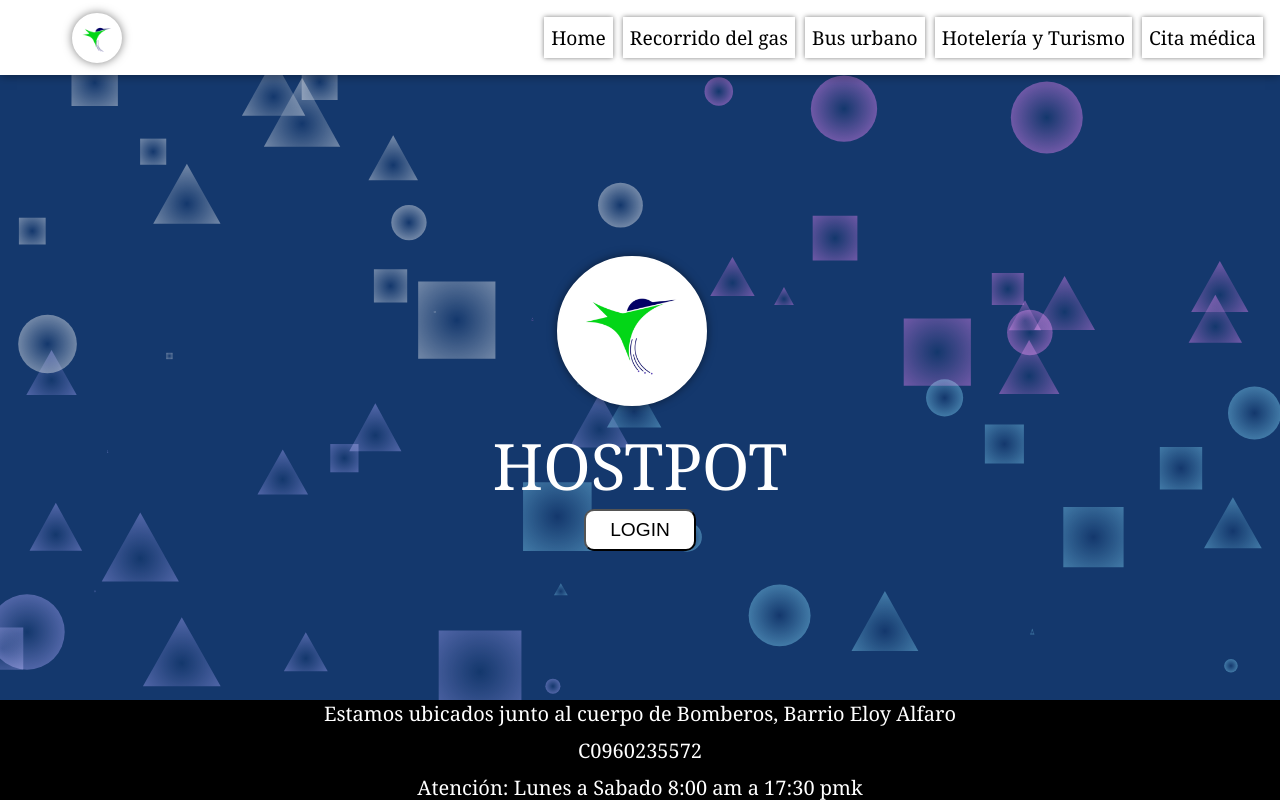
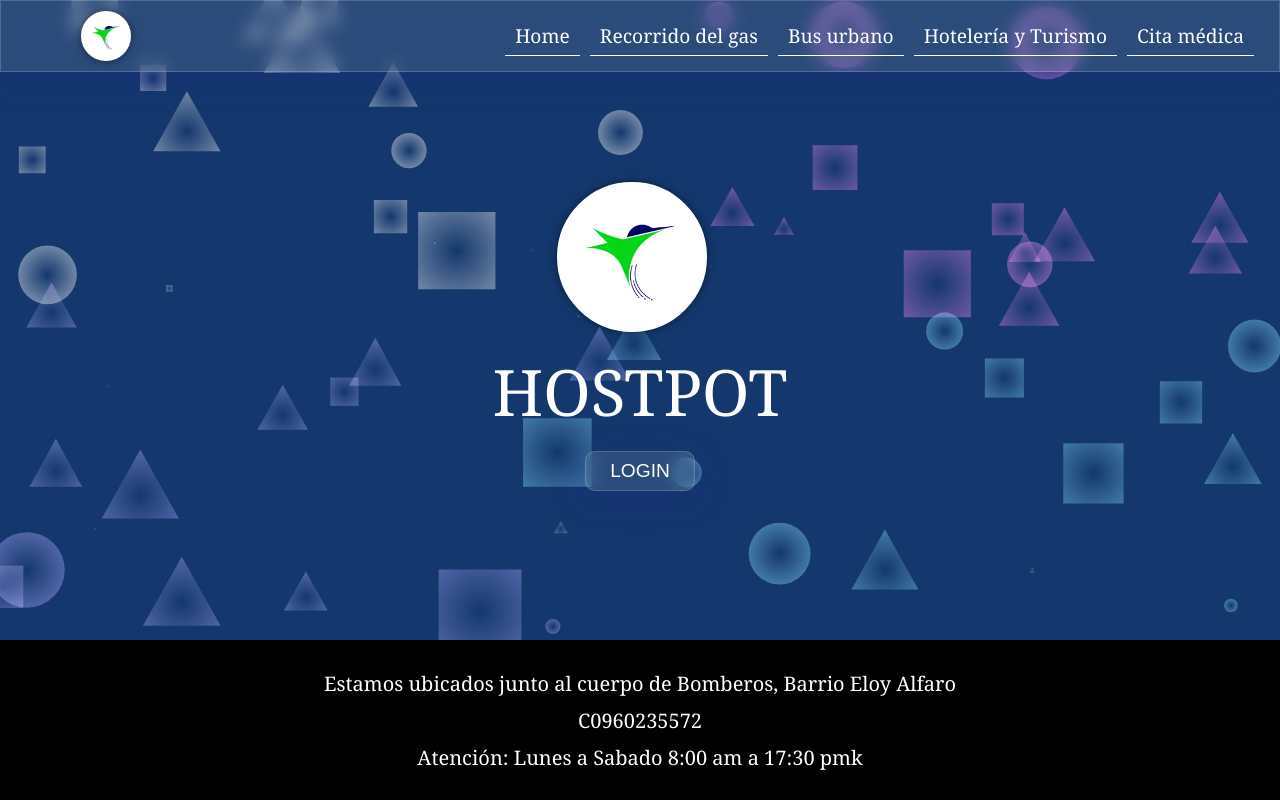
Before and after one commit to JuanISolis/Hostpot, a React (Vite) app: page / in a window 1280 px wide. Built offline with nearby package versions, Linux system fonts and the light colour scheme.

Commit message:
agregando

```diff
--- a/src/global/componentes/Login/LoginScreen.jsx
+++ b/src/global/componentes/Login/LoginScreen.jsx
@@ -14,7 +14,6 @@ export const LoginScreen = () => {
         navigate('/')
     }
 
-    // const [stateformUser, setStateformUser] = useState(false)
     return (
         <div className={style.loginScreen}>
 
--- a/src/global/componentes/header/Header.jsx
+++ b/src/global/componentes/header/Header.jsx
@@ -9,7 +9,6 @@ export const Header = () => {
             <Logo />
             <Navbar />
             <HamburgerLogo />
-
         </div>
     )
 }
--- a/src/global/componentes/header/Header.module.css
+++ b/src/global/componentes/header/Header.module.css
@@ -1,11 +1,20 @@
 .header{
-    color: black;
-    border: 2px solid #fff;
-    box-shadow: 0 0 10px rgba(0, 0, 0, 0.5);
+    position: fixed;
+    background: rgba(255, 255, 255, 0.1);
+    /* vidrio translúcido */
+    box-shadow: 0 8px 32px 0 rgba(31, 38, 135, 0.37);
+    backdrop-filter: blur(8px);
+    /* efecto de desenfoque */
+    -webkit-backdrop-filter: blur(10px);
+    /* soporte para Safari */
+    border: 1px solid rgba(255, 255, 255, 0.18);
+    color: white;
+    text-align: center;
+    width: 100%;
     display: flex;
-    padding: 10px;
-    align-items: center;
     justify-content: space-between;
+    padding: 10px 20px;
+    z-index: 1000;
 }
 
 @media screen and (min-width: 800px) {
--- a/src/global/componentes/heroAnimate/AnimatedHeader.jsx
+++ b/src/global/componentes/heroAnimate/AnimatedHeader.jsx
@@ -61,7 +61,7 @@ const HeroFinisher = () => {
             className="finisher-header"
             style={{
                 width: "100%",
-
+                height: "80vh",
                 position: "relative",
                 display: "flex",
                 alignItems: "center",
--- a/src/global/componentes/heroAnimate/buttonLogin.module.css
+++ b/src/global/componentes/heroAnimate/buttonLogin.module.css
@@ -1,8 +1,21 @@
 .btnLogin {
-    background-color: white;
+    background-color: rgba(255, 255, 255, 0.1);
     padding: 0.5rem 1.5rem;
     border-radius: 10px;
     font-size: 1.2rem;
-    border-radius: none;
     cursor: pointer;
+    box-shadow: 0 8px 32px 0 rgba(31, 38, 135, 0.37);
+    backdrop-filter: blur(8px);
+    -webkit-backdrop-filter: blur(10px);
+    border: 1px solid rgba(255, 255, 255, 0.18);
+    color: white;
+    text-align: center;
+    margin-top: 1rem;
+    /* Aquí agregamos la transición */
+    transition: background-color 0.3s ease, color 0.3s ease;
 }
+
+.btnLogin:hover {
+    background-color: rgb(0, 0, 0);
+    color: white;
+}
--- a/src/global/layouts/footer/footer.module.css
+++ b/src/global/layouts/footer/footer.module.css
@@ -1,13 +1,13 @@
 .footerContainer{
+    height: 20vh;
     background-color: black;
     display: flex;
     flex-direction: column;
     justify-content: center;
     align-items: center;
     color: white;
-    padding: 20px;
-    height: 100px;
     gap: 10px;
+
 
     p{
         color: white;
--- a/src/global/layouts/header/navbar/navbar.module.css
+++ b/src/global/layouts/header/navbar/navbar.module.css
@@ -5,14 +5,16 @@
 
 }
 li{
-    padding: 5px;
     margin: 5px;
-    border: 2px solid #fff;
-    box-shadow: 0 0 5px rgba(0, 0, 0, 0.5);
+    padding: 0 10px;
     font-size: 1.2rem;
-
 }
 
+.nav li a{
+    color : #fff;
+    border: none;
+    text-decoration: none;
+}
 @media screen and (min-width: 800px) {
         .nav{
             display: flex;
```
Also changed, not shown: src/global/layouts/header/css/header.css (added), src/global/layouts/header/css/navbar.css (deleted).
